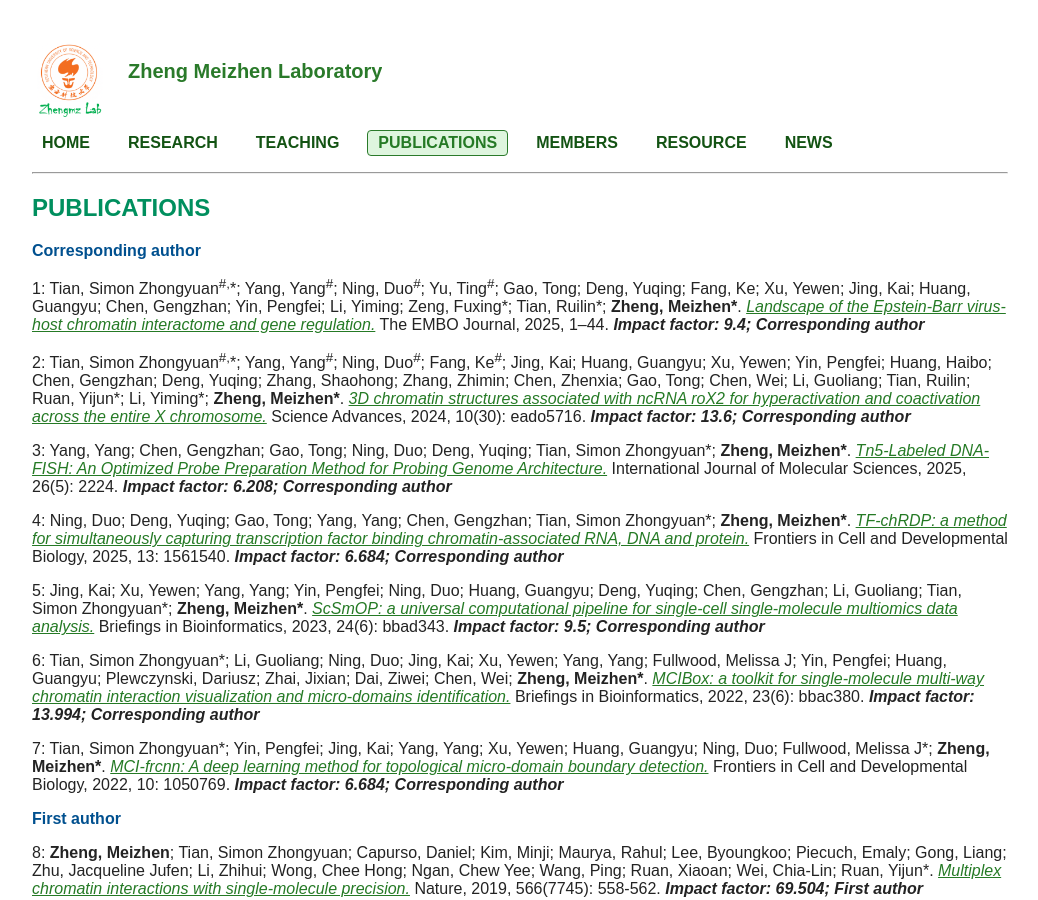
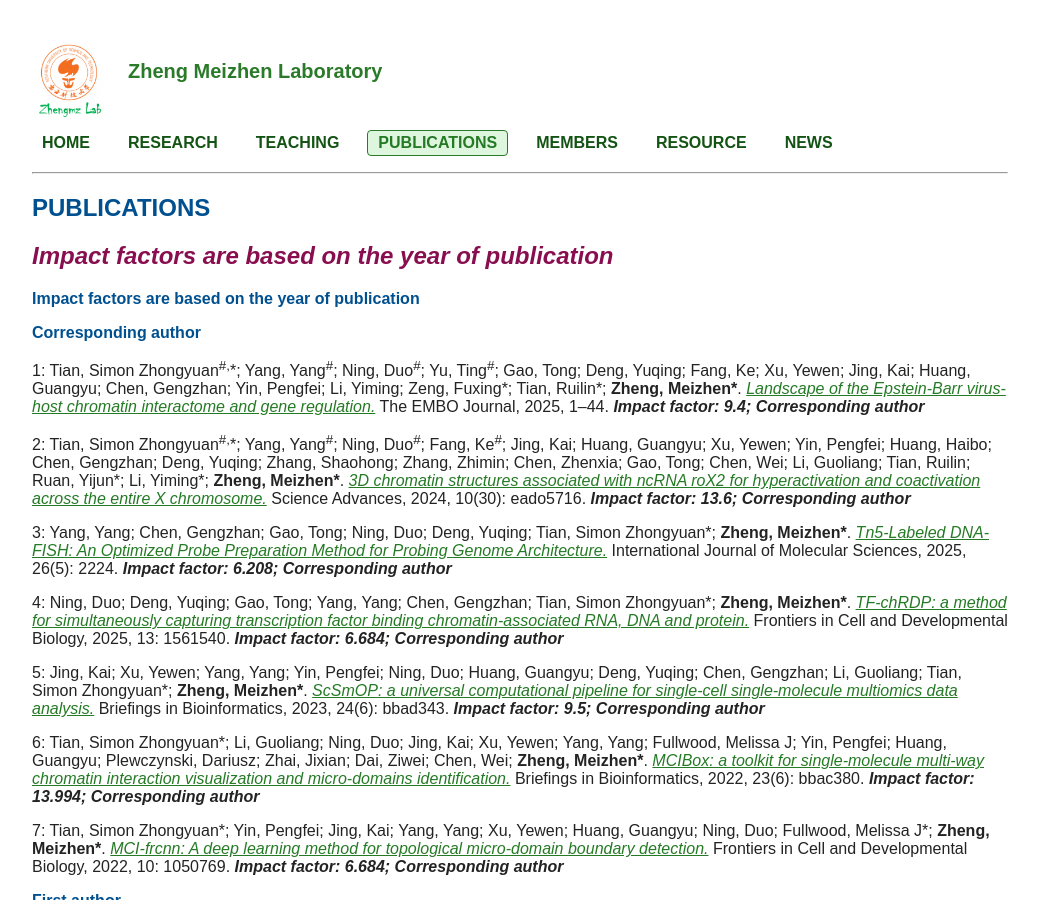
Before and after one commit to ZhengmzLab/zhengmzlab.github.io, a Jekyll site: the page built from publications.md, in a window 1280 px wide and 900 px high. Shown: the whole window, without its empty margins (120-1158 px from the left). Built offline with Jekyll 4.4.1, drawn with Linux system fonts in a browser that asks for light colours; comment, search, counter and statistics services are not loaded.

Commit message:
Update publications.md

```diff
--- a/publications.md
+++ b/publications.md
@@ -4,8 +4,11 @@ title: PUBLICATIONS
 ---
 
 
+##  <span style="color:#00508f; font-weight:bold;">PUBLICATIONS</span>
 
-## <span style="color:#008f5e; font-weight:bold;">PUBLICATIONS</span>
+## <span style="color:#880E4F; font-weight:bold;">_Impact factors are based on the year of publication_</span>
+
+ <span style="color:#00508f; font-weight:bold;">Impact factors are based on the year of publication</span>
 
  <span style="color:#00508f; font-weight:bold;">Corresponding author</span>
 
```
